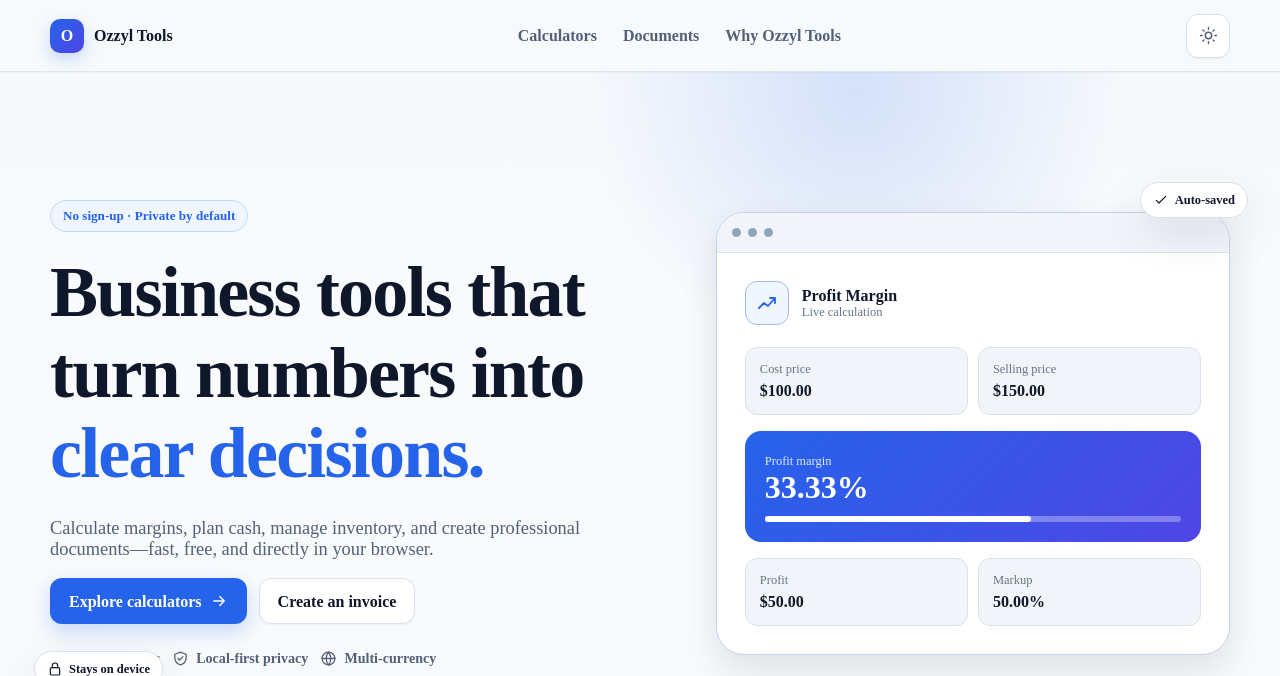
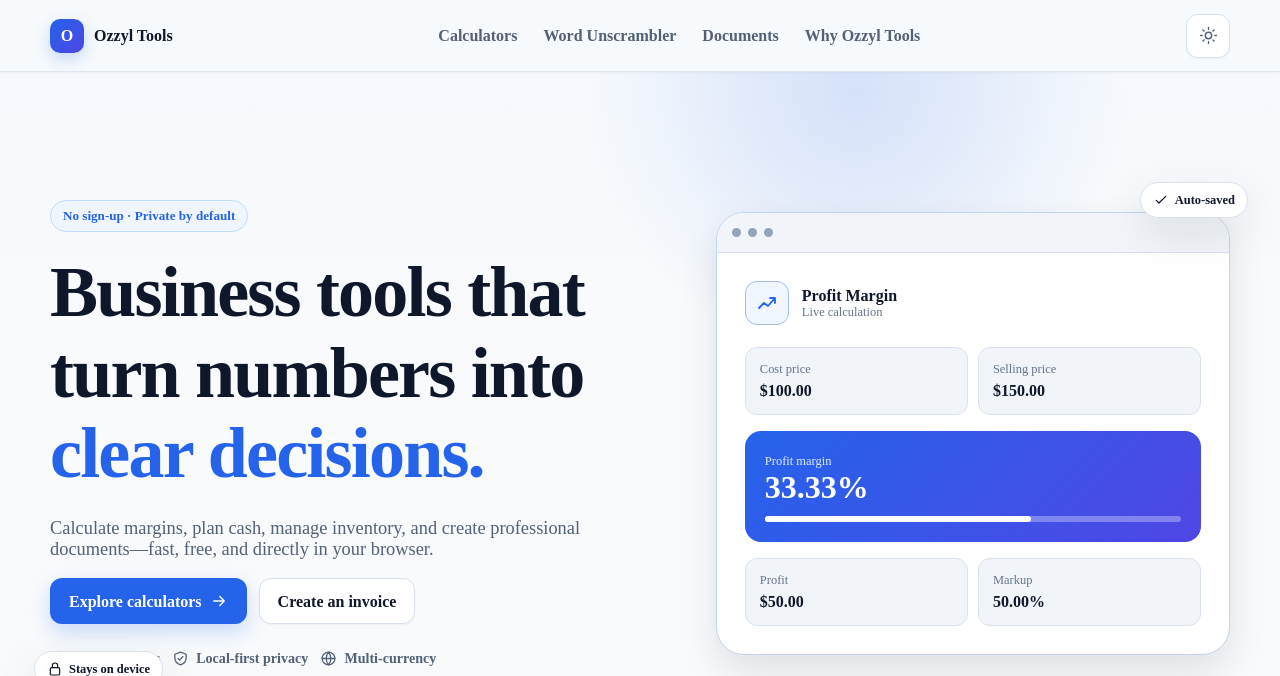
Before and after one commit to rahmatullahboss/ozzyl-tools, a Flask app: page / in a window 1280 px wide. Shown: the top 676 px of the page. Run offline with Flask 3, Linux system fonts and the light colour scheme.

Commit message:
feat: link word unscrambler in navigation

```diff
--- a/app/templates/base.html
+++ b/app/templates/base.html
@@ -21,6 +21,7 @@
   <link rel="stylesheet" href="{{ url_for('static', filename='css/app.css') }}">
   <link rel="stylesheet" href="{{ url_for('static', filename='css/components.css') }}">
   <link rel="stylesheet" href="{{ url_for('static', filename='css/polish.css') }}">
+  {% block styles %}{% endblock %}
   <script nonce="{{ g.csp_nonce }}">(function(){var t=localStorage.getItem('ozzyl-theme')||'auto';document.documentElement.dataset.theme=t;if(t==='dark'||(t==='auto'&&matchMedia('(prefers-color-scheme: dark)').matches)){document.documentElement.classList.add('dark')}})();</script>
   {% block structured_data %}
   <script type="application/ld+json" nonce="{{ g.csp_nonce }}">{{ {
@@ -42,6 +43,7 @@
       </a>
       <nav class="desktop-nav" aria-label="Primary navigation">
         <a href="{{ url_for('main.home') }}#calculators">Calculators</a>
+        <a href="{{ url_for('word_tools.word_unscrambler') }}">Word Unscrambler</a>
         <a href="{{ url_for('main.home') }}#documents">Documents</a>
         <a href="{{ url_for('main.home') }}#why-us">Why Ozzyl Tools</a>
       </nav>
@@ -59,6 +61,7 @@
     <div class="mobile-menu" id="mobile-menu" data-mobile-menu hidden>
       <nav class="container" aria-label="Mobile navigation">
         <a href="{{ url_for('main.home') }}#calculators">Calculators</a>
+        <a href="{{ url_for('word_tools.word_unscrambler') }}">Word Unscrambler</a>
         <a href="{{ url_for('main.home') }}#documents">Document generators</a>
         <a href="{{ url_for('main.privacy') }}">Privacy</a>
         <a href="{{ url_for('main.terms') }}">Terms</a>
@@ -82,6 +85,7 @@
         <h2>Popular tools</h2>
         <a href="{{ url_for('main.calculator', slug='profit-margin-calculator') }}">Profit margin</a>
         <a href="{{ url_for('main.calculator', slug='break-even-calculator') }}">Break-even</a>
+        <a href="{{ url_for('word_tools.word_unscrambler') }}">Word unscrambler</a>
         <a href="{{ url_for('main.document_generator', document_type='invoice') }}">Invoice generator</a>
       </div>
       <div>
```
